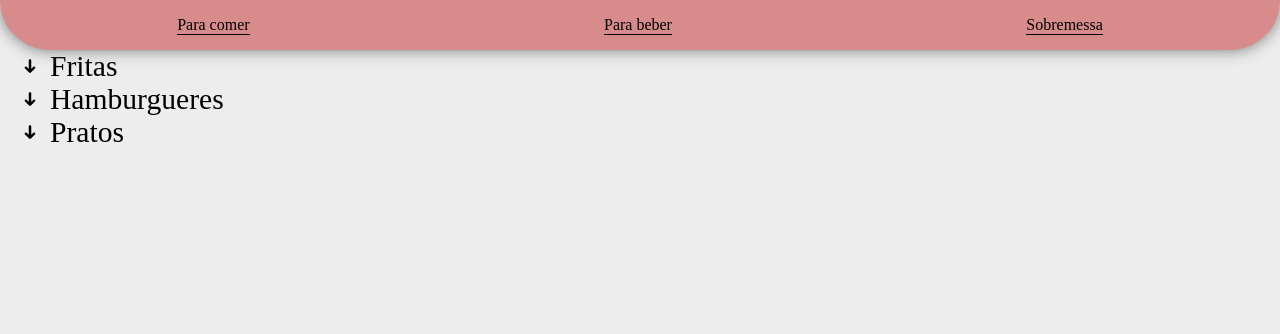
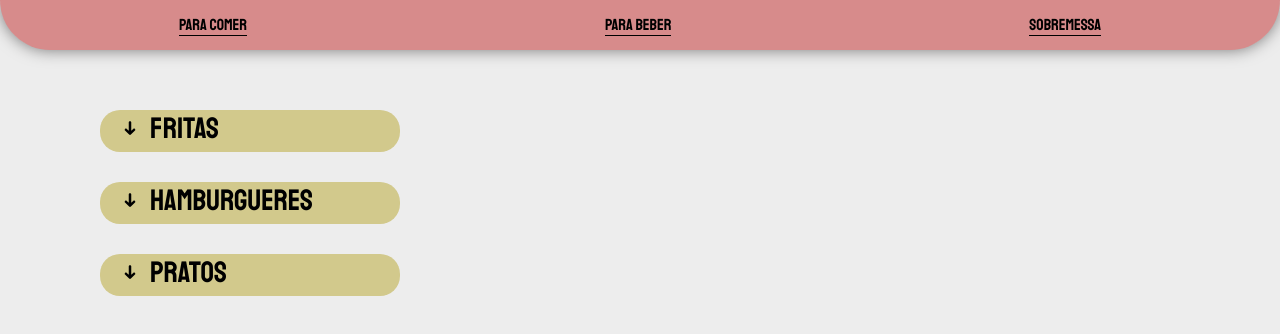
Before and after one commit to MoisesSS1/Hamburgueria, a React (Create React App) app: page / in a window 1280 px wide. Shown: the top 334 px of the page. Built offline with nearby package versions, Linux system fonts and the light colour scheme.

Commit message:
Estilizando cards e topo

```diff
--- a/public/index.html
+++ b/public/index.html
@@ -10,6 +10,11 @@
     />
     <link rel="apple-touch-icon" href="%PUBLIC_URL%/logo192.png" />
     <link rel="manifest" href="%PUBLIC_URL%/manifest.json" />
+
+    <link rel="preconnect" href="https://fonts.googleapis.com">
+<link rel="preconnect" href="https://fonts.gstatic.com" crossorigin>
+<link href="https://fonts.googleapis.com/css2?family=Staatliches&display=swap" rel="stylesheet">
+
     <title>Modelo Cardapio Hamburgueria</title>
   </head>
   <body>
--- a/src/App.css
+++ b/src/App.css
@@ -10,4 +10,5 @@
 
 body{
     background-color: rgb(237, 237, 237);
+    font-family: 'Staatliches', cursive;
 }
--- a/src/components/Card.module.css
+++ b/src/components/Card.module.css
@@ -1,22 +1,34 @@
 .card {
+    font-size: 1.2em;
     width: 300px;
     background-color: rgb(255, 255, 255);
     text-align: center;
     border-radius: 20px;
     margin: 40px;
     box-shadow: 1px 1px 5px rgb(0, 0, 0);
+
 }
 
 .card .img{
     width: 100%;
-
     object-fit: cover;
 }
 
 .card p {
-    padding: 15px 0px;
+    padding-top: 10px;
+    padding-bottom: 5px;
 }
 
 summary .card_img{
     width: 10px;
 }
+
+.card p:last-child{
+    padding-bottom: 20px;
+
+}
+
+summary{
+    padding-top: 0px;
+    padding-bottom: 5px;
+}
--- a/src/components/MainParaComer.module.css
+++ b/src/components/MainParaComer.module.css
@@ -1,6 +1,7 @@
 .main {
+    margin: 0px 100px;
     text-align: center;
-    padding-top: 50px;
+    padding-top: 80px;
 }
 
 .container {
@@ -12,11 +13,19 @@
 
 .title {
     text-align: left;
+    width: 300px;
     font-size: 1.85em;
     padding-left: 20px;
+    background-color: rgb(210, 201, 140);
+    border-radius: 20px;
 }
+
 
 summary img{
     width: 20px;
     margin-right: 10px;
 }
+
+details{
+    margin-top: 30px;
+}
```
